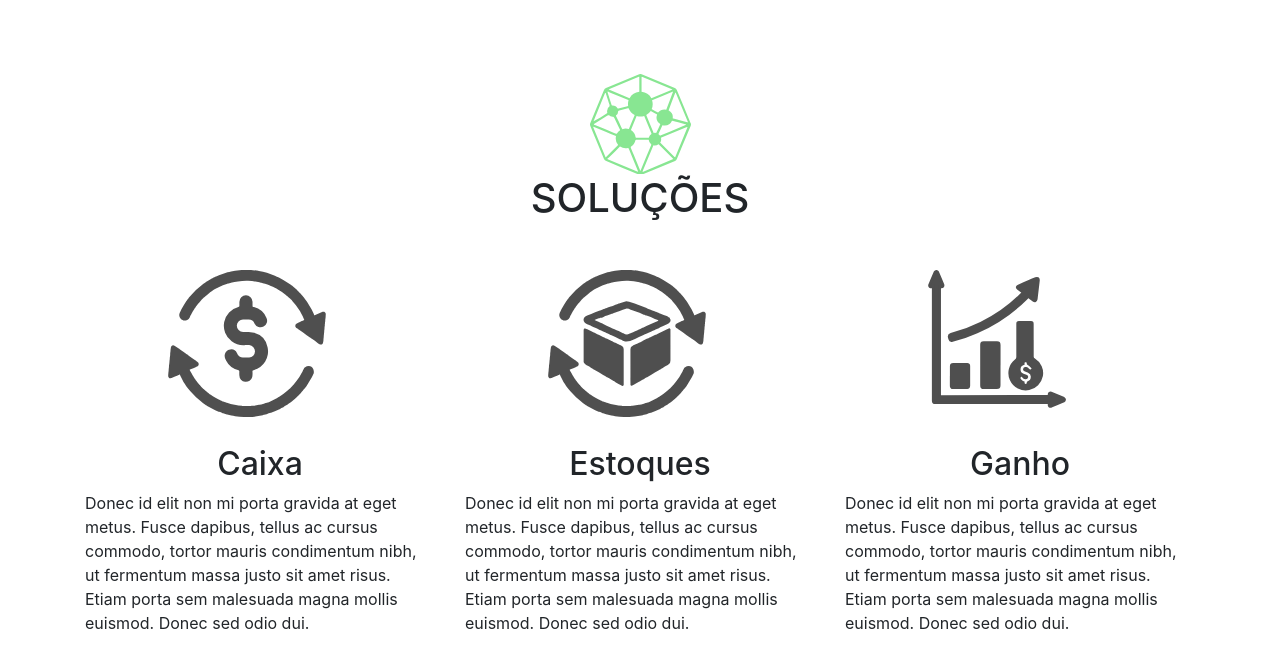
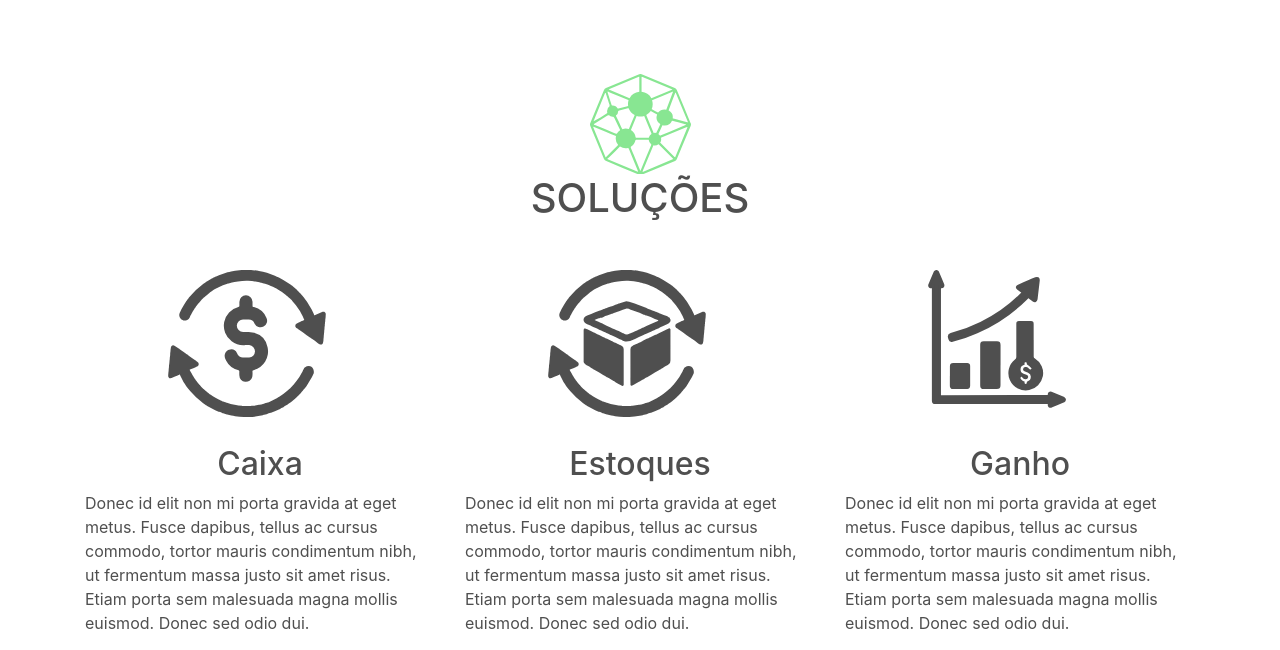
Before and after one commit to joaogarciadelima/fokus, a plain HTML site: page index.html in a window 1280 px wide. Shown: the part 2150-2800 px from the top of the page. Drawn offline with Linux system fonts and the light colour scheme.

Commit message:
changed-text-color

```diff
--- a/src/css/style.css
+++ b/src/css/style.css
@@ -21,10 +21,12 @@ img{
     height: 100px;
 }
 body{
+    color: #4F4F4F;
     font-family: -apple-system, BlinkMacSystemFont, 'Segoe UI', Roboto, Oxygen, Ubuntu, Cantarell, 'Open Sans', 'Helvetica Neue', sans-serif;
 }
 .solucoes-p{
     text-align: center;
+    color: #4F4F4F;
 }
 
 .main-footer{
```
